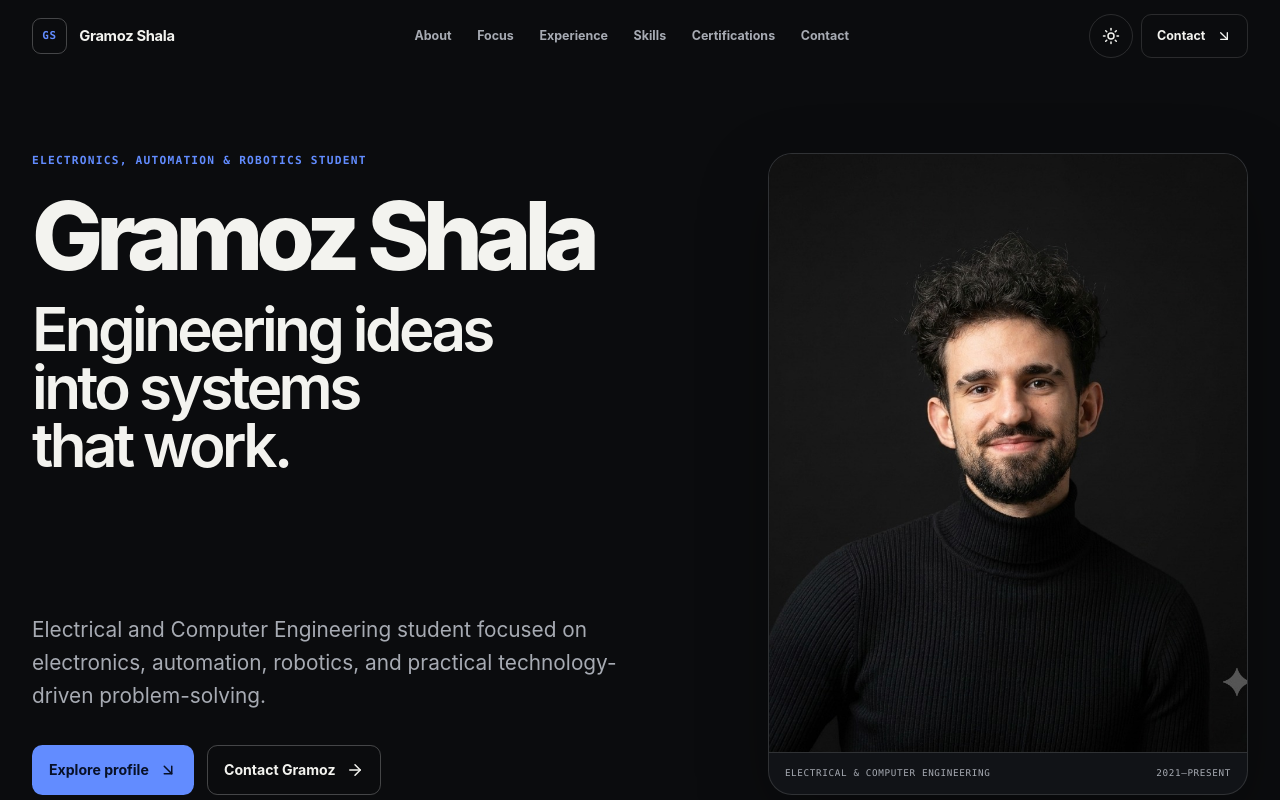
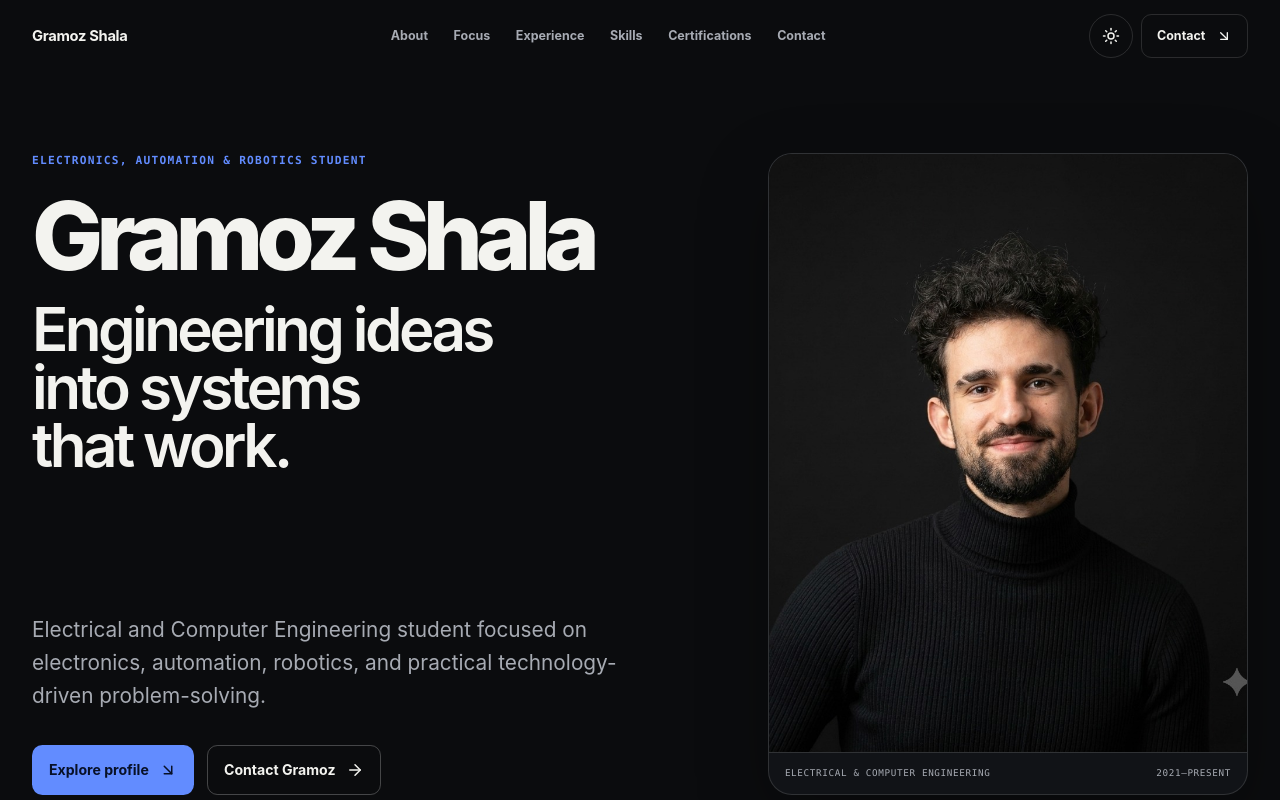
Before and after one commit to nisigma1/gramozshalaportfolio, a Next.js app: page / in a window 1280 px wide. Shown: the top 800 px of the page. Built offline with nearby package versions, Linux system fonts and the light colour scheme.

Commit message:
Remove GS monogram from site navigation

```diff
--- a/app/globals.css
+++ b/app/globals.css
@@ -189,23 +189,8 @@ ul {
   letter-spacing: -0.02em;
 }
 
-.brand-mark {
-  display: grid;
-  width: 2.2rem;
-  height: 2.2rem;
-  place-items: center;
-  flex: 0 0 auto;
-  border: 1px solid var(--line-strong);
-  border-radius: 0.55rem;
-  color: var(--accent);
-  font-family: ui-monospace, "SFMono-Regular", Consolas, monospace;
-  font-size: 0.68rem;
-  font-weight: 750;
-  letter-spacing: 0.08em;
-}
-
 .brand-name {
-  display: none;
+  display: inline;
   font-size: 0.92rem;
 }
 
@@ -270,10 +255,6 @@ ul {
   justify-content: space-between;
   min-height: 4.25rem;
   border-bottom: 1px solid var(--line);
-}
-
-.mobile-menu-header .brand-name {
-  display: inline;
 }
 
 .mobile-menu-nav {
@@ -1016,10 +997,6 @@ ul {
     --page-gutter: 1.5rem;
   }
 
-  .brand-name {
-    display: inline;
-  }
-
   .hero-actions {
     gap: 0.8rem;
   }
--- a/components/PortfolioClient.tsx
+++ b/components/PortfolioClient.tsx
@@ -158,10 +158,7 @@ function Navigation() {
     <>
       <header className={`site-header${scrolled ? " is-scrolled" : ""}`}>
         <div className="header-shell">
-          <a className="brand" href="#home" aria-label="GS — Gramoz Shala, home">
-            <span className="brand-mark" aria-hidden="true">
-              GS
-            </span>
+          <a className="brand" href="#home" aria-label="Gramoz Shala, home">
             <span className="brand-name">Gramoz Shala</span>
           </a>
 
@@ -211,9 +208,6 @@ function Navigation() {
           <div className="mobile-menu-shell">
             <div className="mobile-menu-header">
               <a className="brand" href="#home" onClick={closeMenu}>
-                <span className="brand-mark" aria-hidden="true">
-                  GS
-                </span>
                 <span className="brand-name">Gramoz Shala</span>
               </a>
               <button
```
